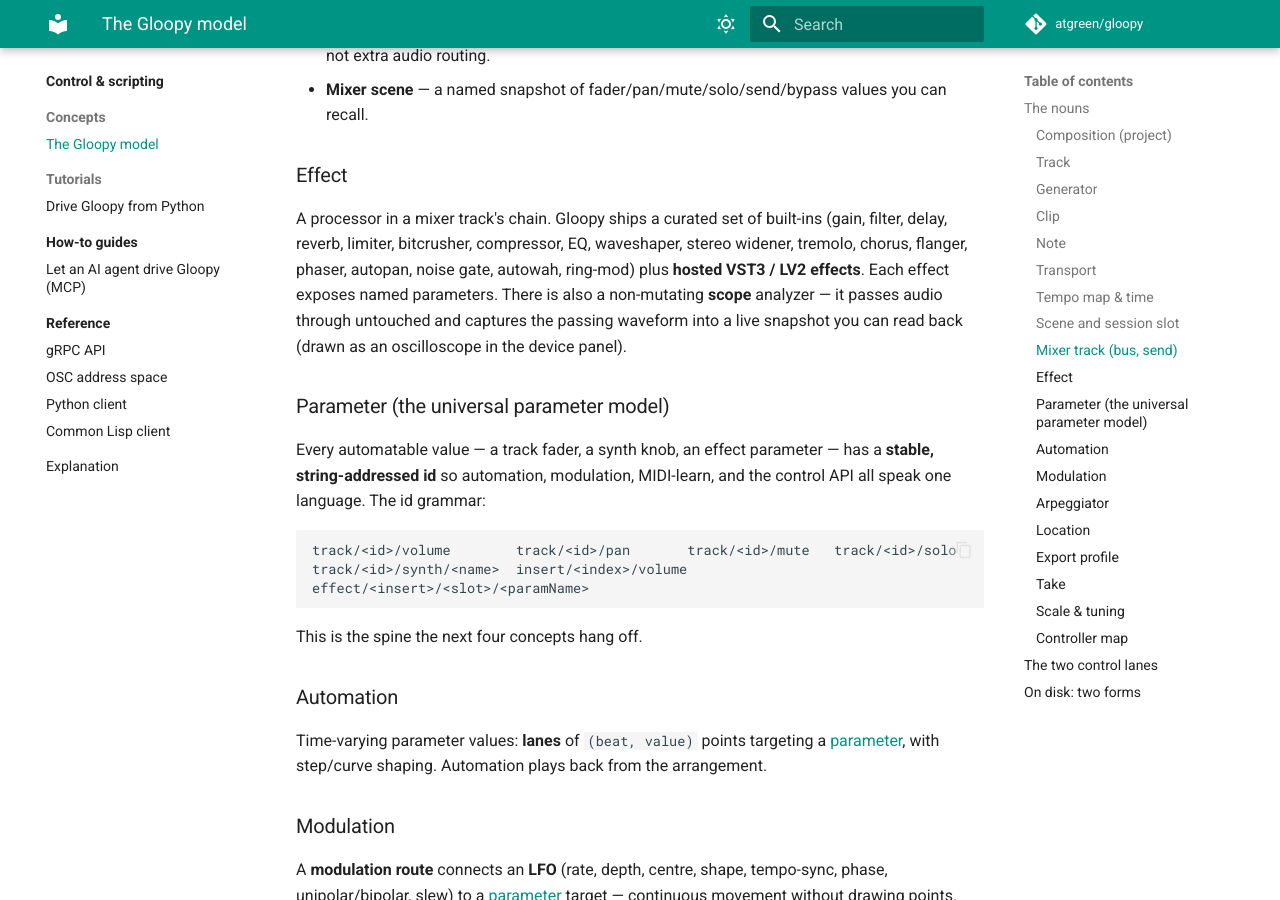
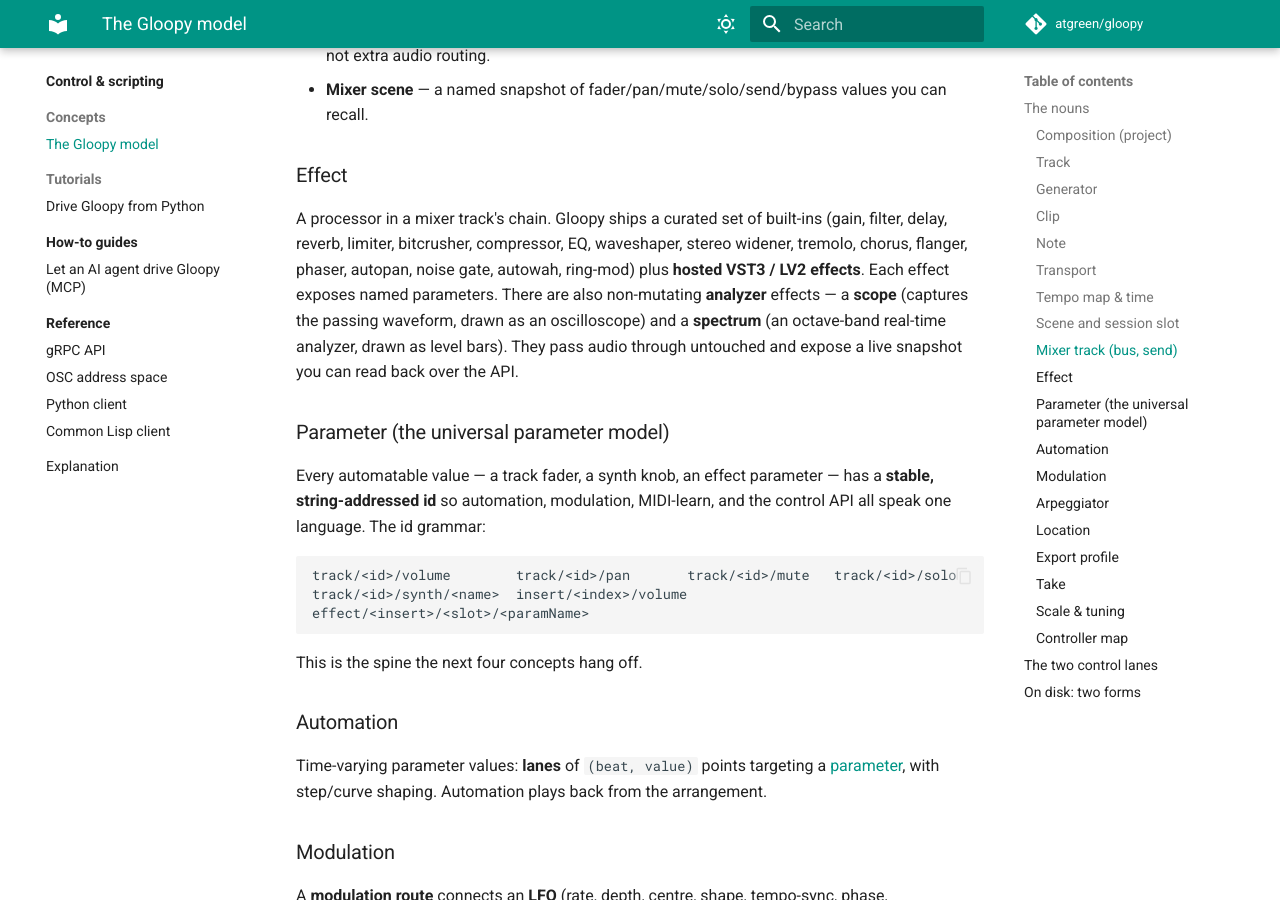
Before and after one commit to atgreen/gloopy, an MkDocs documentation site: the page built from docs/control-scripting/concepts/model.md, in a window 1280 px wide and 900 px high, scrolled down 2856 px. Built offline with MkDocs 1.6.1 and Material for MkDocs 9.7.7, drawn with Linux system fonts in a browser that asks for light colours.

Commit message:
feat(fx): spectrum analyzer — octave-band RTA (Wave 5 #15)
The second non-mutating analyzer, built on the fresh ScopeFx infrastructure
(Effect::analyzerSnapshot + GetAnalyzerData — no new RPC). SpectrumFx passes
audio through unchanged and runs the mono (left) signal through a bank of 10
octave bandpass filters (31 Hz..16 kHz, TPT-SVF bandpass, per-band Q 2.9) each
followed by a peak envelope follower — a classic real-time analyzer, no FFT
(juce_dsp isn't linked). The audio thread writes only std::atomic<float>
per-band levels (no lock, no allocation; principle 4).

- EffectType SPECTRUM=19, appended across all registries (proto enum, types(),
  create(), both names[] + the DevicePanel type list, Python EFFECTS);
  serialises generically by name.
- Desktop: a SpectrumView (24 Hz Timer) special-cased in DevicePanel alongside
  ScopeView — a dB-scaled bar graph, one bar per octave band, brightness
  scaling with level; reuses the existing getAnalyzerData wiring.

smoke (NewProject-isolated so only the test tone hits the master analyzer): a
~988 Hz tone (pitch 83) peaks the 1 kHz octave band (1.01) and dominates its
neighbours >2x (0.23/0.22). Screenshot-validated end-to-end (the DEVICES view
-> selecting Spectrum draws a live 10-band RTA of a spread chord). Manual model
doc notes both analyzers.

Co-Authored-By: Claude Opus 4.8 (1M context) <noreply@anthropic.com>

```diff
--- a/docs/control-scripting/concepts/model.md
+++ b/docs/control-scripting/concepts/model.md
@@ -119,9 +119,10 @@ A processor in a mixer track's chain. Gloopy ships a curated set of built-ins
 (gain, filter, delay, reverb, limiter, bitcrusher, compressor, EQ, waveshaper,
 stereo widener, tremolo, chorus, flanger, phaser, autopan, noise gate, autowah,
 ring-mod) plus **hosted VST3 / LV2 effects**. Each effect exposes named
-parameters. There is also a non-mutating **scope** analyzer — it passes audio
-through untouched and captures the passing waveform into a live snapshot you can
-read back (drawn as an oscilloscope in the device panel).
+parameters. There are also non-mutating **analyzer** effects — a **scope**
+(captures the passing waveform, drawn as an oscilloscope) and a **spectrum**
+(an octave-band real-time analyzer, drawn as level bars). They pass audio
+through untouched and expose a live snapshot you can read back over the API.
 
 ### Parameter (the universal parameter model)
 Every automatable value — a track fader, a synth knob, an effect parameter — has
```
Also changed, not shown: .claude/skills/gloop-grind/SKILL.md (+17 -2 lines), 7 other files.
